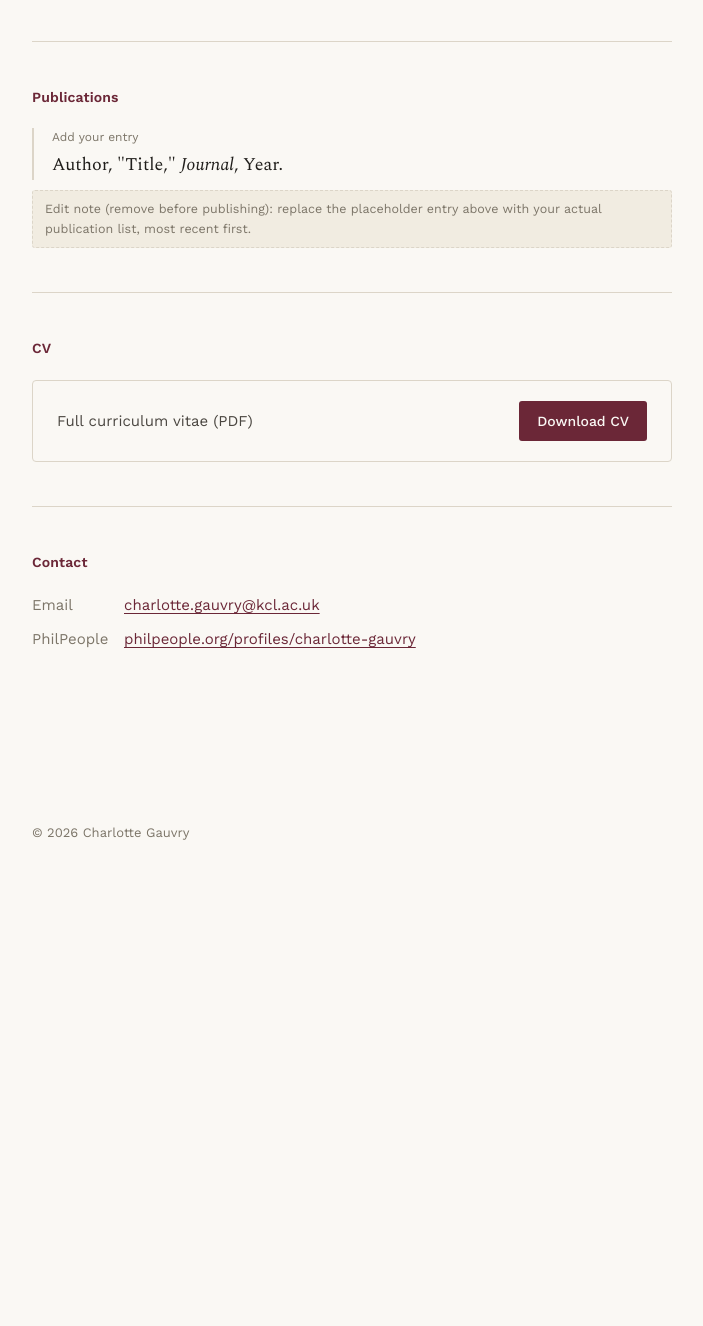
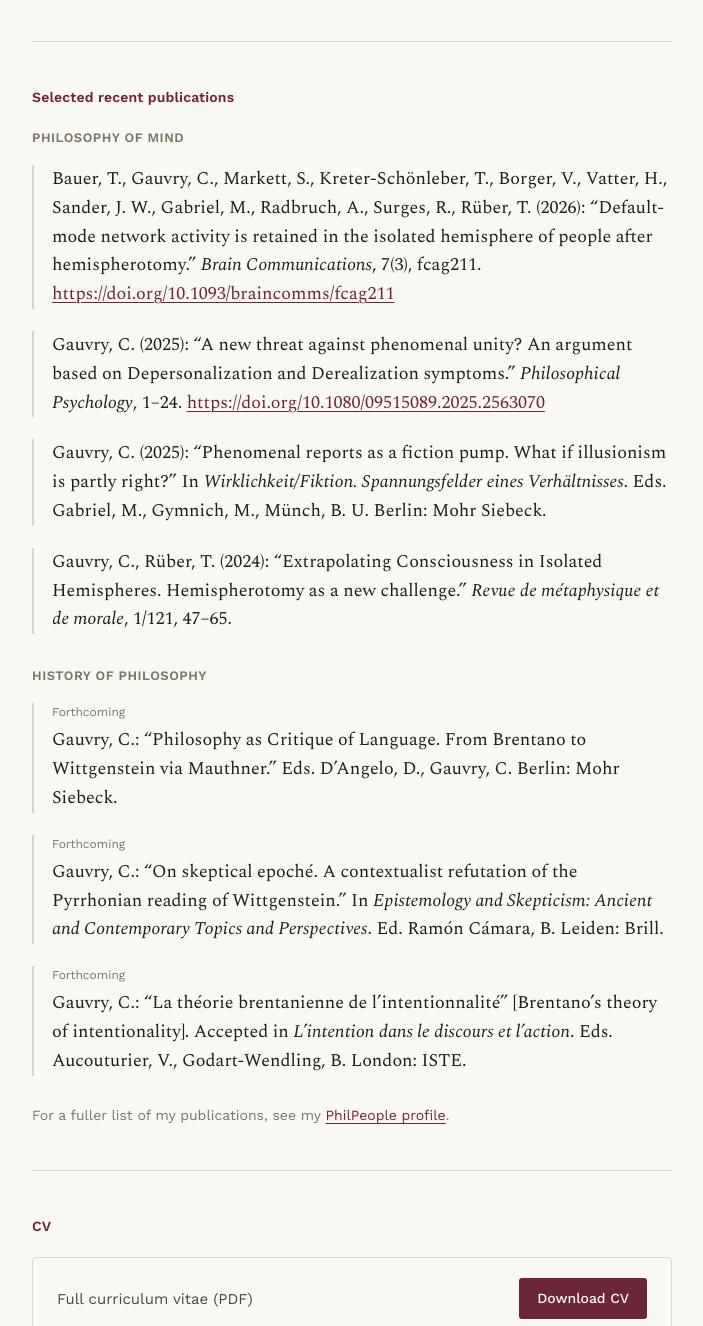
Before and after one commit to CharlotteGauvry/charlottegauvry.github.io, a plain HTML site: page index.html in a window 1280 px wide. Shown: the part 888-2214 px from the top of the page, without its empty margins (404-1107 px from the left). Before the commit the page ends 1804 px from the top, so only its background shows below. Drawn offline with nearby package versions, Linux system fonts and the light colour scheme.

Commit message:
Add files via upload

```diff
--- a/index.html
+++ b/index.html
@@ -184,6 +184,25 @@
     margin-bottom: 4px;
   }
 
+  .pub-subhead{
+    font-family: var(--sans);
+    font-weight: 600;
+    font-size: 13px;
+    letter-spacing: 0.04em;
+    text-transform: uppercase;
+    color: var(--meta);
+    margin: 32px 0 16px 0;
+  }
+
+  .pub-subhead:first-of-type{ margin-top: 0; }
+
+  .pub-more{
+    font-family: var(--sans);
+    font-size: 14px;
+    color: var(--meta);
+    margin-top: 28px;
+  }
+
   .cv-box{
     display:flex;
     align-items:center;
@@ -318,14 +337,33 @@
       </section>
 
       <section id="publications">
-        <h2>Publications</h2>
+        <h2>Selected recent publications</h2>
+
+        <h3 class="pub-subhead">Philosophy of mind</h3>
+        <ul class="pub-list">
+          <li>Bauer, T., Gauvry, C., Markett, S., Kreter-Schönleber, T., Borger, V., Vatter, H., Sander, J. W., Gabriel, M., Radbruch, A., Surges, R., Rüber, T. (2026): &ldquo;Default-mode network activity is retained in the isolated hemisphere of people after hemispherotomy.&rdquo; <em>Brain Communications</em>, 7(3), fcag211. <a href="https://doi.org/10.1093/braincomms/fcag211">https://doi.org/10.1093/braincomms/fcag211</a></li>
+          <li>Gauvry, C. (2025): &ldquo;A new threat against phenomenal unity? An argument based on Depersonalization and Derealization symptoms.&rdquo; <em>Philosophical Psychology</em>, 1&ndash;24. <a href="https://doi.org/10.1080/09515089.2025.2563070">https://doi.org/10.1080/09515089.2025.2563070</a></li>
+          <li>Gauvry, C. (2025): &ldquo;Phenomenal reports as a fiction pump. What if illusionism is partly right?&rdquo; In <em>Wirklichkeit/Fiktion. Spannungsfelder eines Verh&auml;ltnisses</em>. Eds. Gabriel, M., Gymnich, M., M&uuml;nch, B. U. Berlin: Mohr Siebeck.</li>
+          <li>Gauvry, C., R&uuml;ber, T. (2024): &ldquo;Extrapolating Consciousness in Isolated Hemispheres. Hemispherotomy as a new challenge.&rdquo; <em>Revue de m&eacute;taphysique et de morale</em>, 1/121, 47&ndash;65.</li>
+        </ul>
+
+        <h3 class="pub-subhead">History of philosophy</h3>
         <ul class="pub-list">
           <li>
-            <span class="pub-status">Add your entry</span>
-            Author, "Title," <em>Journal</em>, Year.
+            <span class="pub-status">Forthcoming</span>
+            Gauvry, C.: &ldquo;Philosophy as Critique of Language. From Brentano to Wittgenstein via Mauthner.&rdquo; Eds. D&rsquo;Angelo, D., Gauvry, C. Berlin: Mohr Siebeck.
+          </li>
+          <li>
+            <span class="pub-status">Forthcoming</span>
+            Gauvry, C.: &ldquo;On skeptical epoch&eacute;. A contextualist refutation of the Pyrrhonian reading of Wittgenstein.&rdquo; In <em>Epistemology and Skepticism: Ancient and Contemporary Topics and Perspectives</em>. Ed. Ram&oacute;n C&aacute;mara, B. Leiden: Brill.
+          </li>
+          <li>
+            <span class="pub-status">Forthcoming</span>
+            Gauvry, C.: &ldquo;La th&eacute;orie brentanienne de l&rsquo;intentionnalit&eacute;&rdquo; [Brentano&rsquo;s theory of intentionality]. Accepted in <em>L&rsquo;intention dans le discours et l&rsquo;action</em>. Eds. Aucouturier, V., Godart-Wendling, B. London: ISTE.
           </li>
         </ul>
-        <p class="edit-note">Edit note (remove before publishing): replace the placeholder entry above with your actual publication list, most recent first.</p>
+
+        <p class="pub-more">For a fuller list of my publications, see my <a href="https://philpeople.org/profiles/charlotte-gauvry">PhilPeople profile</a>.</p>
       </section>
 
       <section id="cv">
```
